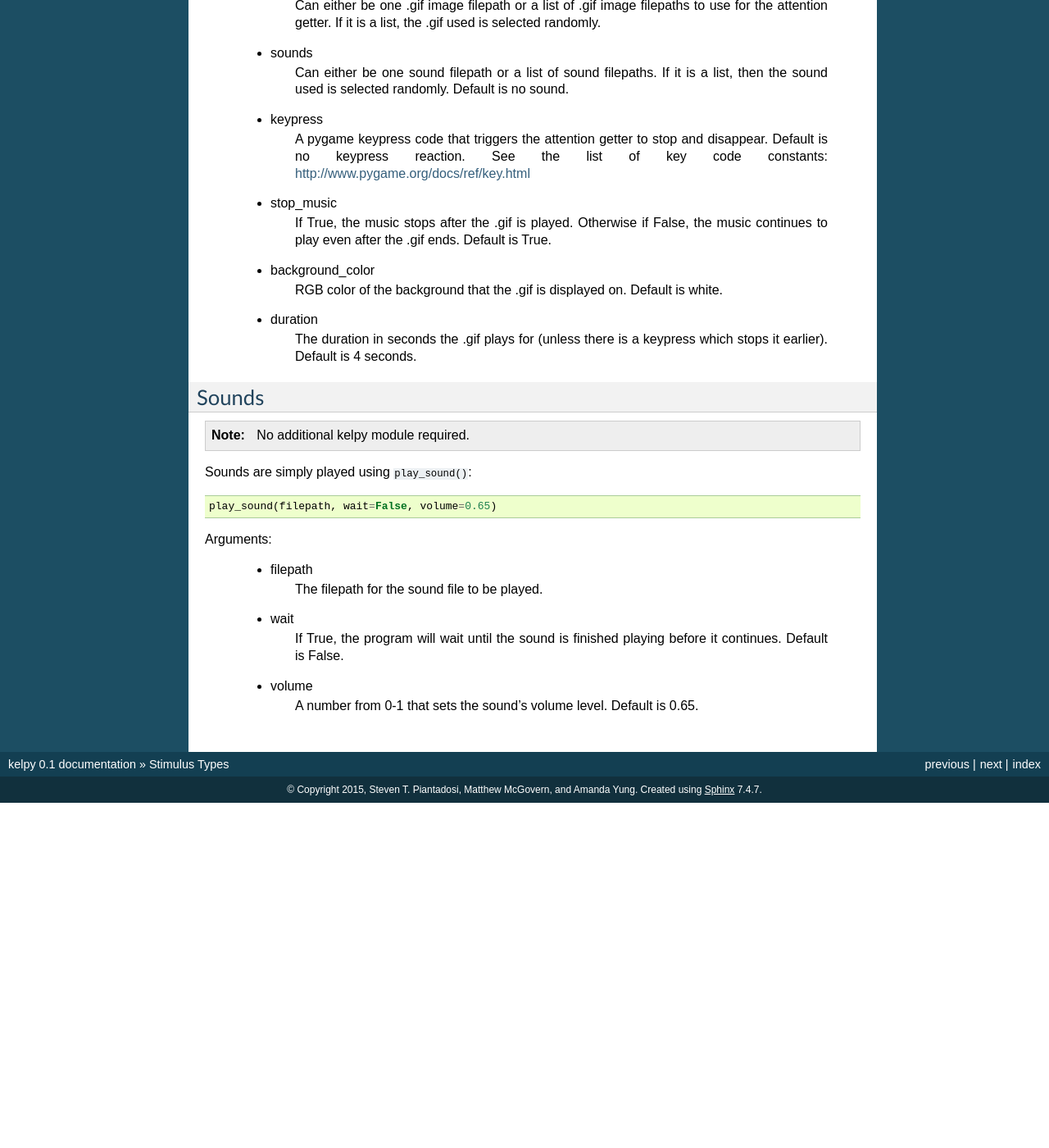
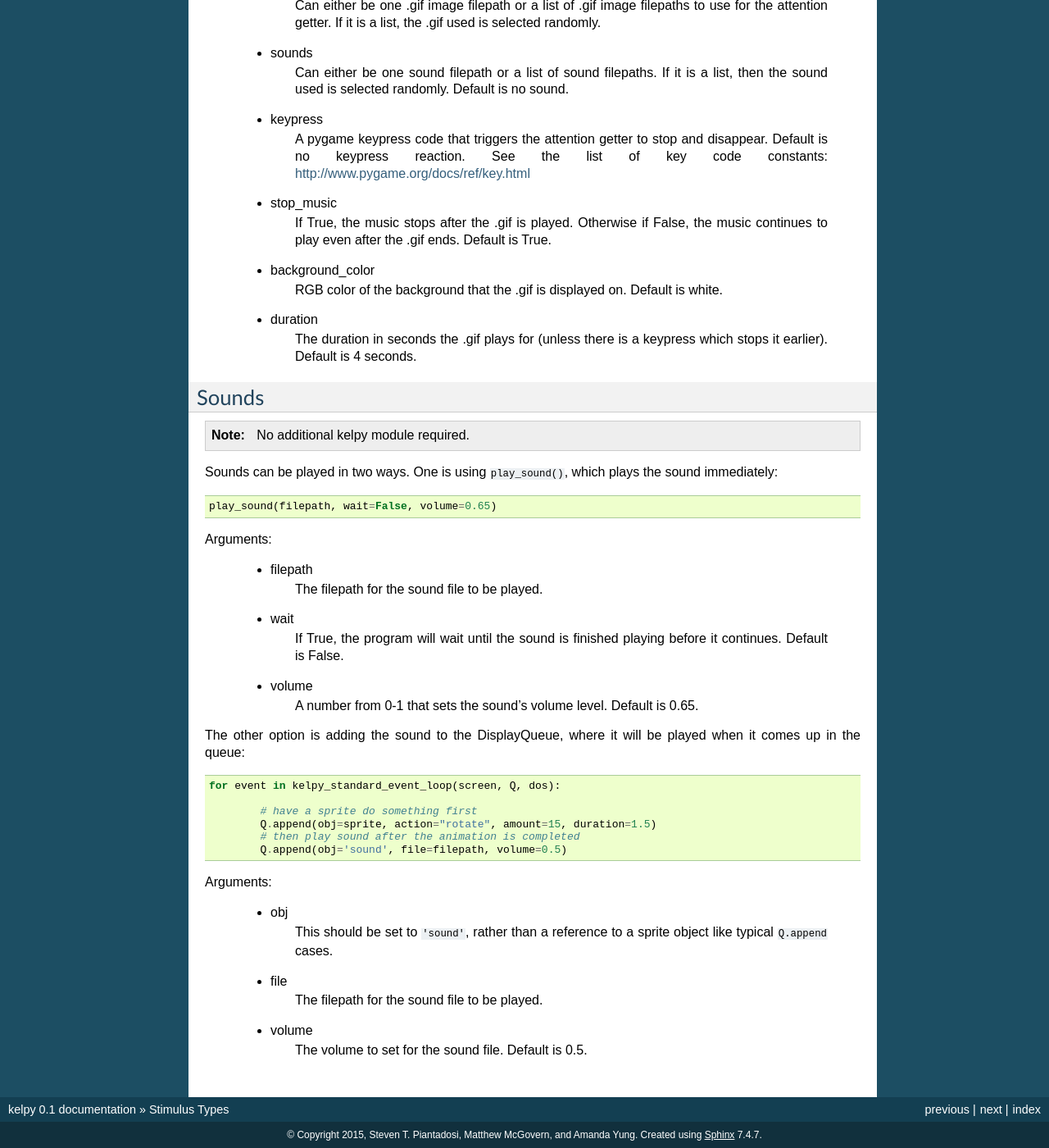
Before and after one commit to piantado/kelpy, a Sphinx documentation site: the page built from docs/stimulus-types.rst, in a window 1280 px wide and 1400 px high, scrolled down 5851 px. Shown: the whole window at 82% size. Built offline with Sphinx 7.4.7, drawn with Linux system fonts in a browser that asks for light colours; before the commit the page ends 6830 px from its top, so only the background shows below that.

Commit message:
added more info to docs

```diff
--- a/docs/expt-setup.rst
+++ b/docs/expt-setup.rst
@@ -174,6 +174,11 @@ filename()
 As the function name implies, this returns just the filename (e.g., ``image.png``) of the filepath that is passed to it (e.g., ``/home/user/kelpy-master/kelpy/stimuli/image.png``). This is useful when outputting either to the command window or to a data file what stimuli were displayed/played.
 
 
+Q.is_empty()
+~~~~~~~~~~~~~~~~~
+This is a call to the DisplayQueue to check if it still has anything in its queue. If it does, it returns False. Otherwise, it returns True. This is potentially useful when determining when to move on during a task.
+
+
 Code Reference
 -------------------------------
 .. autofunction:: kelpy.Miscellaneous.initialize_kelpy
--- a/docs/stimulus-types.rst
+++ b/docs/stimulus-types.rst
@@ -315,7 +315,7 @@ Sounds
 .. note:: No additional kelpy module required.
 
 
-Sounds are simply played using ``play_sound()``:
+Sounds can be played in two ways. One is using ``play_sound()``, which plays the sound immediately:
 
 .. code-block:: python
 
@@ -331,3 +331,26 @@ Arguments:
 
 	* volume
 		A number from 0-1 that sets the sound's volume level. Default is 0.65.
+
+
+The other option is adding the sound to the DisplayQueue, where it will be played when it comes up in the queue:
+
+.. code-block:: python
+
+	for event in kelpy_standard_event_loop(screen, Q, dos):
+
+		# have a sprite do something first
+		Q.append(obj=sprite, action="rotate", amount=15, duration=1.5)
+		# then play sound after the animation is completed
+		Q.append(obj='sound', file=filepath, volume=0.5)
+
+Arguments:
+
+	* obj
+		This should be set to ``'sound'``, rather than a reference to a sprite object like typical ``Q.append`` cases.
+
+	* file
+		The filepath for the sound file to be played.
+
+	* volume
+		The volume to set for the sound file. Default is 0.5.
```
